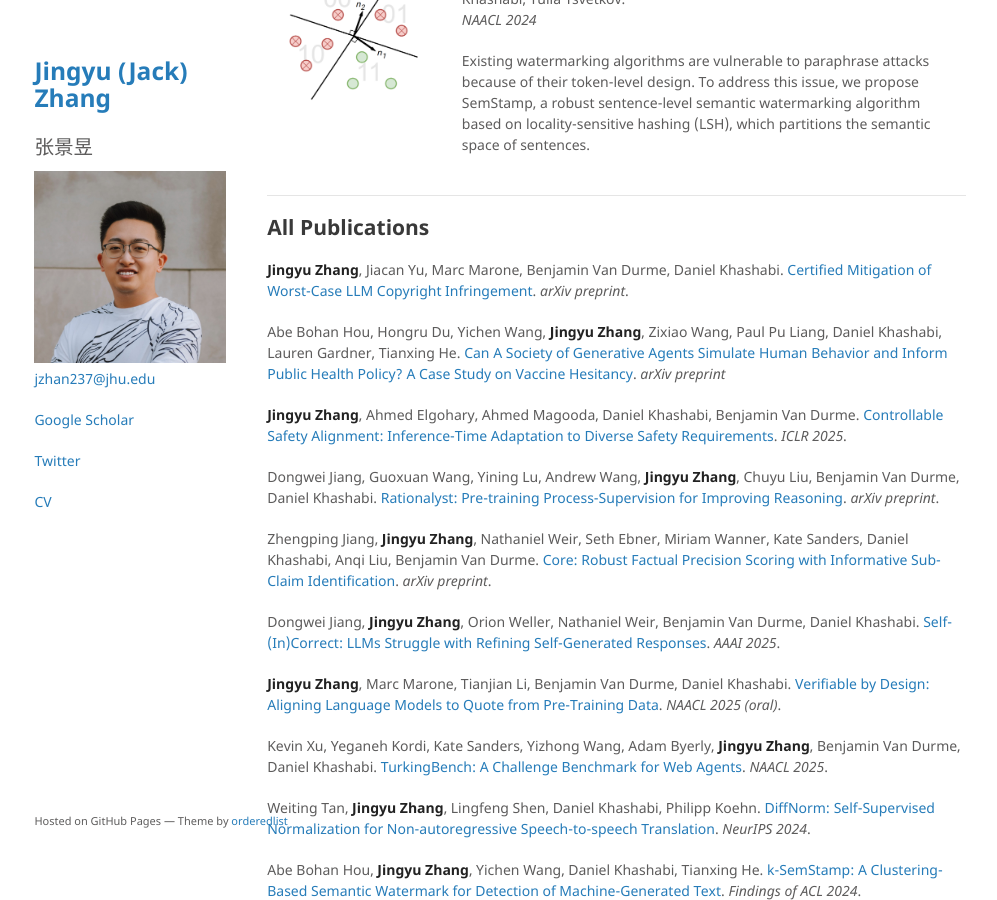
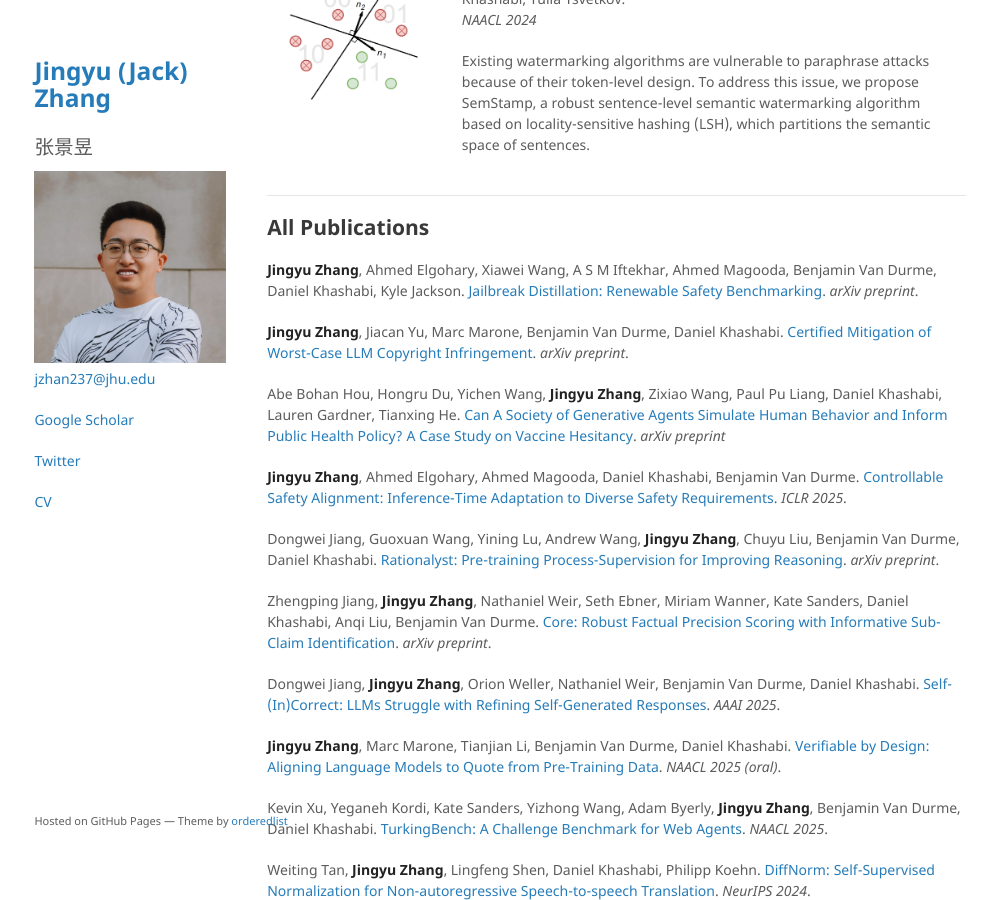
Before and after one commit to jackjyzhang/jackjyzhang.github.io, a Jekyll site: the page built from index.md, in a window 1280 px wide and 900 px high, scrolled down 1090 px. Shown: the whole window, without its empty margins (140-1137 px from the left). Built offline with Jekyll 4.4.1, drawn with Linux system fonts in a browser that asks for light colours; comment, search, counter and statistics services are not loaded.

Commit message:
add paper

```diff
--- a/index.md
+++ b/index.md
@@ -121,6 +121,8 @@ I'm always excited about collaborations. If you are interested in working togeth
 
 ## All Publications
 
+**Jingyu Zhang**, Ahmed Elgohary, Xiawei Wang, A S M Iftekhar, Ahmed Magooda, Benjamin Van Durme, Daniel Khashabi, Kyle Jackson. [Jailbreak Distillation: Renewable Safety Benchmarking](https://arxiv.org/abs/2505.22037). *arXiv preprint*.
+
 **Jingyu Zhang**, Jiacan Yu, Marc Marone, Benjamin Van Durme, Daniel Khashabi. [Certified Mitigation of Worst-Case LLM Copyright Infringement](https://arxiv.org/abs/2504.16046). *arXiv preprint*.
 
 Abe Bohan Hou, Hongru Du, Yichen Wang, **Jingyu Zhang**, Zixiao Wang, Paul Pu Liang, Daniel Khashabi, Lauren Gardner, Tianxing He. [Can A Society of Generative Agents Simulate Human Behavior and Inform Public Health Policy? A Case Study on Vaccine Hesitancy](https://arxiv.org/pdf/2503.09639). *arXiv preprint*
```
